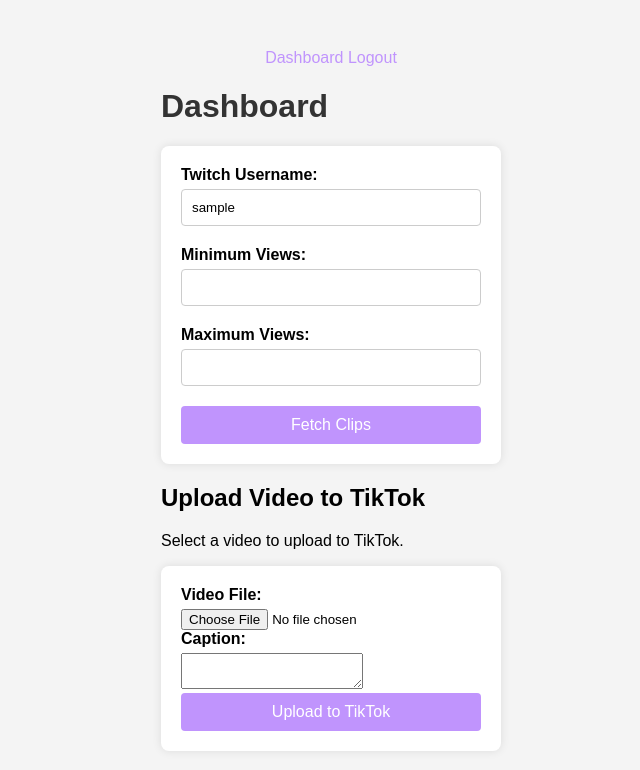
After one commit to Boj4ckk/Twitok_Bot, a Flask app: page /dashboard in a window 1280 px wide. The commit adds this page. Shown: the top 770 px of the page, without its empty margins (309-949 px from the left). Run offline with Flask 3, Linux system fonts and the light colour scheme; the visitor is signed in with stand-in values (Sample User, id 1).

Commit message:
Final Commit

```diff
--- a/src/app.py
+++ b/src/app.py
@@ -1,306 +1,160 @@
 import os
-from flask import Flask, jsonify, render_template, request, redirect, session, url_for, flash,  send_file, make_response
 import json
-import flask
+import logging
+from flask import Flask, render_template, request, redirect, session, url_for, flash
 from werkzeug.security import generate_password_hash, check_password_hash
-# from test_twitch.test_twitch import get_access_token, get_clips, download_clip_with_audio
-import requests
-import os
-import shutil
-import signal
-import subprocess, sys
-import time
-import api.tiktok_api
+from src.api.twitch_api import TwitchApi
+from src.api.tiktok_api import TiktokApi
+# from src.utils.metadata_manager import MetadataManager
+from src.config import (
+    TWITCH_CLIENT_ID,
+    TWITCH_CLIENT_SECRET,
+    DOWNLOAD_FOLDER,
+    PROCESSED_FOLDER,
+    METADATA_FILE,
+    TIKTOK_USERNAME,
+    TIKTOK_PASSWORD,
+)
+
+app = Flask(__name__)
+app.secret_key = "your_secret_key"
+
+# Initialize TikTok and Twitch APIs
+twitch_api = TwitchApi(TWITCH_CLIENT_ID, TWITCH_CLIENT_SECRET)
+tiktok_api = TiktokApi()
+
+# Ensure download directories exist
+os.makedirs(DOWNLOAD_FOLDER, exist_ok=True)
+os.makedirs(PROCESSED_FOLDER, exist_ok=True)
+
+# User Management
+USER_DATA_FILE = "./src/metadata/users.json"
 
 
-app = Flask(__name__)
-
-app.secret_key = 'your_secret_key'  # Remplacez par une clé secrète
-
-# Le chemin vers le fichier JSON pour stocker les utilisateurs
-USER_DATA_FILE = "Twitok_Bot\\src\\metadata\\users.json"
-
-# Fonction pour charger les utilisateurs depuis le fichier JSON
 def load_users():
     try:
-        with open(USER_DATA_FILE, 'r') as f:
-            data = f.read()
-            if not data:  # Si le fichier est vide, retournez un dictionnaire vide
-                return {}
-            return json.loads(data)  # Charge les données JSON si elles sont présentes
-    except json.JSONDecodeError:
-        print("Erreur de formatage JSON : Le fichier est corrompu.")
-        return {}  # Retourne un dictionnaire vide en cas d'erreur de format
-    except FileNotFoundError:
-        return {}  # Retourne un dictionnaire vide si le fichier n'existe pas
+        with open(USER_DATA_FILE, "r") as f:
+            return json.load(f)
+    except (FileNotFoundError, json.JSONDecodeError):
+        return {}
 
-# Fonction pour sauvegarder les utilisateurs dans le fichier JSON
+
 def save_users(users):
-    with open(USER_DATA_FILE, 'w') as f:
+    with open(USER_DATA_FILE, "w") as f:
         json.dump(users, f, indent=4)
 
-# Fonction pour ajouter un utilisateur
+
 def add_user(email, password, tiktok_username, twitch_username):
     users = load_users()
-
-    # Trouver le prochain ID disponible
     user_id = str(len(users) + 1)
-
-    # Hacher le mot de passe avant de le stocker
-    hashed_password = generate_password_hash(password)
-
-    # Ajouter l'utilisateur avec un identifiant unique
     users[user_id] = {
         "email": email,
-        "password": hashed_password,
+        "password": generate_password_hash(password),
         "tiktok_username": tiktok_username,
-        "twitch_username": twitch_username
+        "twitch_username": twitch_username,
     }
-
-    # Sauvegarder les utilisateurs dans le fichier JSON
     save_users(users)
 
-# @app.route('/home', methods=['GET', "POST"])
-# def home():
 
-#     username = None
-#     min_views = None
-#     max_view = None
-
-#     if request.method  == 'POST':
-#         client_id = os.getenv("CLIENT_ID")
-#         client_secret = os.getenv("CLIENT_SECRET")
-
-#         access_token = get_access_token(client_id, client_secret)
-
-#         username = request.form.get('username')
-#         min_views = request.form.get('min_views')
-#         max_views = request.form.get('max_views')
-
-#         client_id = os.getenv("CLIENT_ID")
-#         client_secret = os.getenv("CLIENT_SECRET")
-
-#         print (f"Informations sur les clips recuperees : Username : {username} ; minViews : {min_views} ; maxViews : {max_views}")
-
-#         # Exemple d'utilisation
-#         channel_name = username
-#         clips = get_clips(channel_name, access_token, client_id)
-#         print("Clips récupérés :", clips)
+@app.route("/")
+def login_page():
+    if session.get("logged_in"):
+        return redirect(url_for("dashboard"))
+    return redirect(url_for("login"))
 
 
-#         #faut voir avec wael parceque y'a une erreur avec la fonction access token.
-#         #faut rajouter les param de views dans get_clips si on veux se param
+@app.route("/login", methods=["GET", "POST"])
+def login():
+    if request.method == "POST":
+        email = request.form.get("email")
+        password = request.form.get("password")
+        users = load_users()
+        for user in users.values():
+            if user["email"] == email and check_password_hash(user["password"], password):
+                session["logged_in"] = True
+                session["email"] = email
+                session["twitch_username"] = user["twitch_username"]
+                session["tiktok_username"] = user["tiktok_username"]
+                flash("Login successful!", "success")
+                return redirect(url_for("dashboard"))
+        flash("Invalid email or password.", "error")
+    return render_template("login.html")
 
-#     return render_template('home.html', title="Home")
 
-@app.route('/', methods=['GET', "POST"])
-def home():
+@app.route("/signup", methods=["GET", "POST"])
+def signup():
+    if request.method == "POST":
+        email = request.form.get("email")
+        password = request.form.get("password")
+        tiktok_username = request.form.get("tiktok_username")
+        twitch_username = request.form.get("twitch_username")
+        users = load_users()
+        if any(user["email"] == email for user in users.values()):
+            flash("Email already registered.", "error")
+            return render_template("signup.html")
+        add_user(email, password, tiktok_username, twitch_username)
+        flash("Account created successfully! Please log in.", "success")
+        return redirect(url_for("login"))
+    return render_template("signup.html")
+
+
+@app.route("/dashboard", methods=["GET", "POST"])
+def dashboard():
+    if not session.get("logged_in"):
+        flash("Please log in to access the dashboard.", "error")
+        return redirect(url_for("login"))
+
     videos_downloaded = []
     error = None
+    if request.method == "POST":
+        username = request.form.get("username") or session["twitch_username"]
+        min_views = request.form.get("min_views", type=int)
+        max_views = request.form.get("max_views", type=int)
+        try:
+            user_id = twitch_api.getUserId(username)
+            if not user_id:
+                error = "Invalid Twitch username."
+            else:
+                filters = {}
+                if min_views:
+                    filters["view_count"] = f">={min_views}"
+                if max_views:
+                    filters["view_count"] = f"<={max_views}"
+                clips = twitch_api.getVideos(user_id, filters)
+                for clip in clips:
+                    twitch_api.downloadClipWithAudio(clip, DOWNLOAD_FOLDER)
+                    # MetadataManager.saveMetadata([clip], METADATA_FILE)
+                    videos_downloaded.append(clip["title"])
+        except Exception as e:
+            error = f"Error fetching clips: {e}"
+    return render_template("dashboard.html", videos=videos_downloaded, error=error)
 
 
-    if not session.get('logged_in'):
-        flash('Please log in to access this page.', 'error')
-        return redirect(url_for('login'))
-
-    email = session['email']
-    with open("Twitok_Bot\\src\\metadata\\users.json", 'r') as f:
-        data = json.load(f)
-        for e in data:
-            print(data[e]["email"] , email)
-            if data[e]["email"] == email:
-                session["twitch_username"] = data[e]["twitch_username"]
+@app.route("/upload_to_tiktok", methods=["POST"])
+def upload_to_tiktok():
+    try:
+        tiktok_api.startDriver()
+        if not os.path.exists(tiktok_api.cookiesPath):
+            tiktok_api.login(TIKTOK_USERNAME, TIKTOK_PASSWORD)
+        video_file = request.form.get("video_file")
+        caption = request.form.get("caption")
+        if not video_file or not caption:
+            return "Invalid input.", 400
+        tiktok_api.uploadVideo(video_file, caption)
+        return "Video uploaded to TikTok successfully!", 200
+    except Exception as e:
+        return f"Error: {e}", 500
+    finally:
+        tiktok_api.closeDriver()
 
 
-
-    if request.method == 'POST':
-        client_id = os.getenv("CLIENT_ID")
-        client_secret = os.getenv("CLIENT_SECRET")
-
-        try:
-            # access_token = get_access_token(client_id, client_secret)
-
-            username = request.form.get('username')
-            min_views = request.form.get('min_views', type=int)
-            max_views = request.form.get('max_views', type=int)
-
-            # Récupère les clips
-            # clips = get_clips(username, access_token, client_id)
-            # print(f"Clips récupérés : {clips}")
-
-            # Filtrer les clips par vues si min_views ou max_views sont fournis
-            if min_views or max_views:
-                clips = [
-                    clip for clip in clips
-                    if (min_views is None or clip['view_count'] >= min_views) and
-                       (max_views is None or clip['view_count'] <= max_views)
-                ]
+@app.route("/logout")
+def logout():
+    session.clear()
+    flash("You have been logged out.", "success")
+    return redirect(url_for("login"))
 
 
-            # Télécharger les clips
-            for clip in clips:
-                print("telechargement en cours ...")
-                # download_clip_with_audio(clip)
-                videos_downloaded.append(clip['title'])  # Stocke les titres pour affichage
-
-        except Exception as e:
-            error = str(e)  # En cas d'erreur, stockez le message
-
-    return render_template('home.html', title="Home" ,username=session['twitch_username'], videos=videos_downloaded, error=error)
-
-@app.route('/restart', methods=['POST'])
-def restart_server():
-    """Redémarrer le serveur."""
-    if request.method == 'POST' or request.method == 'GET':
-        # Arrêter le processus Flask actuel
-        print("Arrêt du serveur Flask...")
-        # Attendre un peu pour permettre au serveur de s'arrêter proprement
-        time.sleep(1)
-        # Redémarrer le serveur Flask
-        print("Redémarrage du serveur Flask...")
-
-    return "Redémarrage du serveur...", 200  # Retour à l'utilisateur
-
-@app.route('/login', methods=['GET', 'POST'])
-def login():
-    if request.method == 'POST':
-        email = request.form.get('email')
-        password = request.form.get('password')
-        # Charger les utilisateurs depuis le fichier JSON
-        users = load_users()
-
-        # Rechercher l'utilisateur par email
-        for user in users.values():
-            if user["email"] == email:
-                # Vérifier le mot de passe
-                if check_password_hash(user["password"], password):
-                    session['logged_in'] = True
-                    session['email'] = email
-                    flash('Login successful!', 'success')
-                    return redirect(url_for('home'))
-                else:
-                    flash('Invalid password.', 'error')
-                    return redirect(url_for('login'))
-
-        flash('email not found.', 'error')
-        return redirect(url_for('login'))
-
-    return render_template('login.html', title="Home")
-
-@app.route('/signup', methods=['GET', 'POST'])
-def signup():
-    if request.method == 'POST':
-        email = request.form.get('email')
-        password = request.form.get('password')
-        tiktok_username = request.form.get('tiktok_username')
-        twitch_username = request.form.get('twitch_username')
-
-        # Charger les utilisateurs depuis le fichier JSON
-        users = load_users()
-
-        # Vérifier si l'email existe déjà
-        for user in users.values():
-            if user["email"] == email:
-                flash('Email already registered.', 'error')
-                return render_template('signup.html', title="Signup")  # Recharger la page sans redirection
-
-        # Ajouter l'utilisateur dans le fichier JSON avec un identifiant unique
-        add_user(email, password, tiktok_username, twitch_username)
-
-        flash('Account created successfully!', 'success')
-        return redirect(url_for('login'))
-
-    return render_template('signup.html', title="Signup")
-
-
-@app.route('/download', methods=['POST'])
-def download_video():
-    # Récupération de l'ID du clip envoyé depuis le formulaire
-    video_id = request.form.get('id')
-
-    if not video_id:
-        return "Erreur : Aucun ID de clip fourni.", 400  # Vérifie et renvoie une erreur explicite
-
-    print(f"ID de clip reçu : {video_id}")
-
-    # Utiliser la fonction `get_clips` pour récupérer le clip à partir de son ID (ajuste la fonction si nécessaire)
-    try:
-        # Vous devez adapter cette partie pour récupérer un clip en fonction de l'ID (exemple simplifié)
-        client_id = os.getenv("CLIENT_ID")
-        client_secret = os.getenv("CLIENT_SECRET")
-        # access_token = get_access_token(client_id, client_secret)
-        # clips = get_clips(None, access_token, client_id)  # Filtrer pour obtenir le clip avec l'ID spécifié
-
-        # Recherche du clip correspondant à l'ID
-        # clip = next((clip for clip in clips if clip['id'] == video_id), None)
-
-        # if not clip:
-        #     return f"Erreur : Le clip avec l'ID {video_id} n'a pas été trouvé.", 404
-
-        # # Utiliser la fonction pour télécharger le clip avec audio
-        # save_path = "clips"  # Chemin où les clips seront sauvegardés
-        # download_clip_with_audio(clip, save_path)
-
-        # Chemin du fichier téléchargé
-        # file_name = f"{save_path}/{clip['id']}.mp4"
-
-        # # Vérifier si le fichier a bien été téléchargé
-        # if os.path.exists(file_name):
-        #     return send_file(file_name, as_attachment=True, download_name=f"{clip['id']}.mp4")
-        # else:
-        #     return f"Erreur : Le fichier du clip {video_id} n'a pas pu être téléchargé.", 500
-
-
-    except Exception as e:
-        return f"Erreur lors du téléchargement du clip : {str(e)}", 500
-
-
-UPLOAD_FOLDER = 'uploads'
-os.makedirs(UPLOAD_FOLDER, exist_ok=True)
-app.config['UPLOAD_FOLDER'] = UPLOAD_FOLDER
-
-# Créez une instance de l'API TikTok
-# tiktok_api = tiktok_api.TikTokAPI()
-
-# Route pour afficher la page HTML d'upload sur TikTok
-@app.route('/upload_to_tiktok', methods=['GET'])
-def upload_to_tiktok_page():
-    return render_template('upload_to_tiktok.html')
-
-# Route pour télécharger la vidéo sur TikTok via un POST
-@app.route('/upload_to_tiktok', methods=['POST'])
-def upload_video_to_tiktok():
-    # Vérification du fichier vidéo téléchargé
-    if 'videoFile' not in request.files:
-        return jsonify({'error': 'Aucun fichier vidéo trouvé.'}), 400
-
-    video_file = request.files['videoFile']
-    caption = request.form.get('caption', '')
-
-    if video_file.filename == '':
-        return jsonify({'error': 'Aucun fichier sélectionné.'}), 400
-
-    # Sauvegarder la vidéo téléchargée dans le répertoire de stockage
-    video_path = os.path.join(app.config['UPLOAD_FOLDER'], video_file.filename)
-    video_file.save(video_path)
-
-    # Publier la vidéo sur TikTok (exemple d'appel API)
-    try:
-        files = {'videoFile': open(video_path, 'rb')}
-        data = {'caption': caption}
-
-        response = requests.post('http://localhost:5000/upload_to_tiktok', files=files, data=data)
-
-        if response.status_code == 200:
-            return jsonify({'message': 'Vidéo téléchargée avec succès sur TikTok!'}), 200
-        else:
-            return jsonify({'error': f"Erreur lors de l'upload sur TikTok : {response.text}"}), 500
-    except Exception as e:
-        return jsonify({'error': f"Erreur lors de l'envoi à TikTok : {e}"}), 500
-None
-
-
-
-
-if __name__ == '__main__':
+if __name__ == "__main__":
+    logging.basicConfig(level=logging.INFO)
     app.run(debug=True)
--- a/src/templates/base.html
+++ b/src/templates/base.html
@@ -8,9 +8,13 @@
 </head>
 <body>
     <nav>
-        <a href="/">Home</a>
-        <a href="/login">Login</a>
-        <!-- <a href="/fetch-videos">Fetch Videos</a> -->
+        {% if session.get('logged_in') %}
+            <a href="/dashboard">Dashboard</a>
+            <a href="/logout">Logout</a>
+        {% else %}
+            <a href="/login">Login</a>
+            <a href="/signup">Signup</a>
+        {% endif %}
     </nav>
     <main>
         {% with messages = get_flashed_messages(with_categories=true) %}
--- /dev/null
+++ b/src/templates/dashboard.html
@@ -0,0 +1,40 @@
+{% extends 'base.html' %}
+
+{% block content %}
+<h1>Dashboard</h1>
+<form method="POST">
+    <label for="username">Twitch Username:</label>
+    <input type="text" id="username" name="username" placeholder="{{ session['twitch_username'] }}" value="{{ session['twitch_username'] }}">
+
+    <label for="min_views">Minimum Views:</label>
+    <input type="number" id="min_views" name="min_views" min="0">
+
+    <label for="max_views">Maximum Views:</label>
+    <input type="number" id="max_views" name="max_views" min="0">
+
+    <button type="submit">Fetch Clips</button>
+</form>
+
+{% if videos %}
+    <h2>Fetched Videos</h2>
+    <ul>
+        {% for video in videos %}
+            <li>
+                <strong>{{ video }}</strong>
+            </li>
+        {% endfor %}
+    </ul>
+{% endif %}
+
+<h2>Upload Video to TikTok</h2>
+<p>Select a video to upload to TikTok.</p>
+<form method="POST" action="/upload_to_tiktok" enctype="multipart/form-data">
+    <label for="video_file">Video File:</label>
+    <input type="file" id="video_file" name="video_file" required>
+
+    <label for="caption">Caption:</label>
+    <textarea id="caption" name="caption"></textarea>
+
+    <button type="submit">Upload to TikTok</button>
+</form>
+{% endblock %}
--- a/src/templates/login.html
+++ b/src/templates/login.html
@@ -4,7 +4,7 @@
 <h1>Login</h1>
 <form method="POST" action="/login">
     <div>
-        <label for="email">Username:</label>
+        <label for="email">Email:</label>
         <input type="text" id="email" name="email" required>
     </div>
     <div>
```
Also changed, not shown: src/templates/home.html (deleted, +0 -47 lines), src/templates/signup.html (+21 -33 lines).
